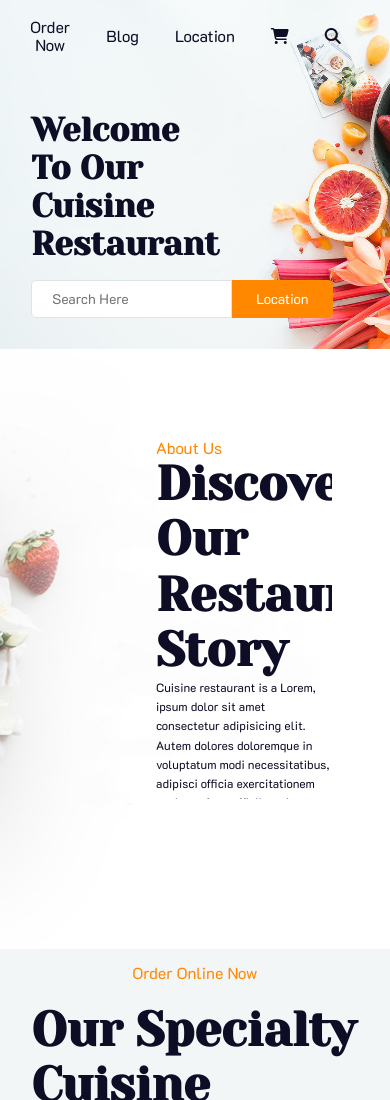
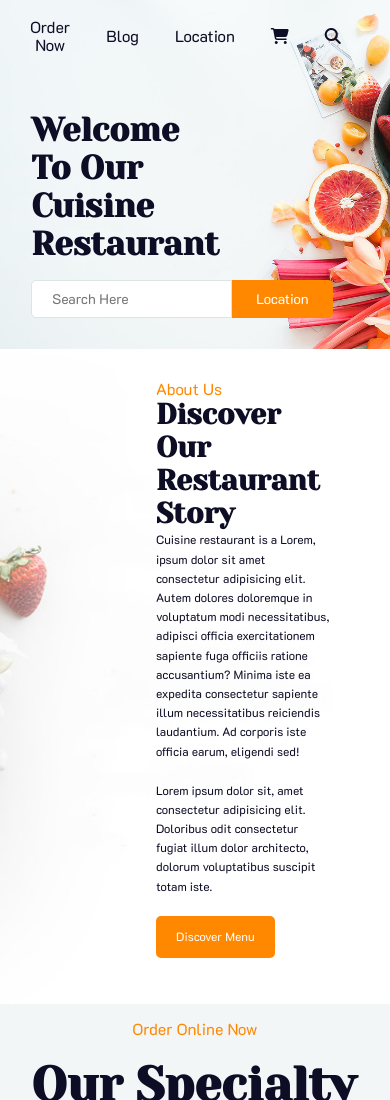
Before and after one commit to ivanolmo/restaurant-homepage, a plain HTML site: page index.html in a window 390 px wide. Shown: the top 1100 px of the page. Drawn offline with Linux system fonts and the light colour scheme.

Commit message:
Refactored second section to be responsive.
Changed heading font-size to use clamp().
Removed absolute positioning on overlay.
Removed fixed section height.
Added padding to section.

```diff
--- a/assets/styles/style.css
+++ b/assets/styles/style.css
@@ -25,7 +25,8 @@
 body {
   font-family: 'K2D', sans-serif;
   color: #0d0d25;
-  max-width: 1200px;
+  min-width: 23.4375rem;
+  max-width: 75rem;
   margin: 0 auto;
 }
 
@@ -42,7 +43,6 @@ a {
 }
 
 .hero__div {
-  position: relative;
   background-size: cover;
   background-position: center center;
   background-repeat: no-repeat;
@@ -145,18 +145,15 @@ header {
 
 .hero__div--secondary {
   background-image: url('/assets/images/hero-secondary.jpg');
-  height: 600px;
+  padding: 8% 0 12%;
 }
 
 .secondary__overlay {
-  position: absolute;
-  left: 40%;
-  bottom: 25%;
   display: flex;
   flex-direction: column;
   justify-content: space-between;
-  height: 60%;
   width: 45%;
+  margin-left: 40%;
   overflow: auto;
 }
 
@@ -166,7 +163,7 @@ header {
 }
 
 .secondary__header {
-  font-size: 3rem;
+  font-size: clamp(1.75rem, 1.2143rem + 2.381vw, 3rem);
 }
 
 .secondary__blurb {
```
